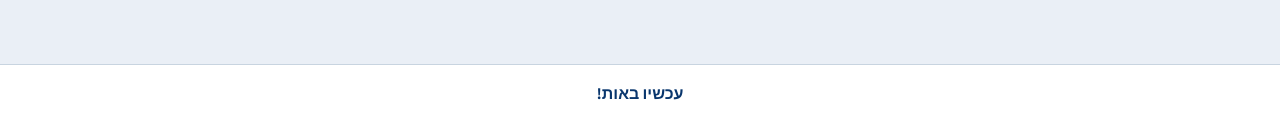
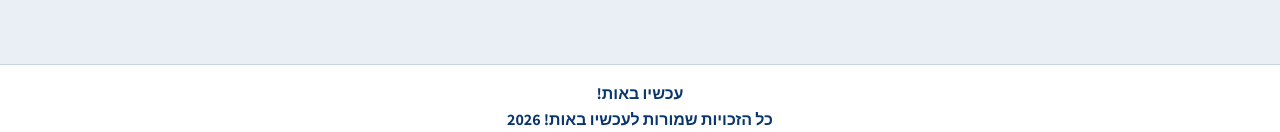
Before and after one commit to mattip/hagush.org.il, a plain HTML site: page docs/index.html in a window 1280 px wide. Shown: the part 1904-2036 px from the top of the page. Drawn offline with Linux system fonts and the light colour scheme.

Commit message:
add copyright to footer

```diff
--- a/docs/index.html
+++ b/docs/index.html
@@ -319,6 +319,6 @@
         </div>
       </section>
     </main>
-    <footer>עכשיו באות!</footer>
+    <footer>עכשיו באות!<br />כל הזכויות שמורות לעכשיו באות! 2026</footer>
   </body>
 </html>
```
